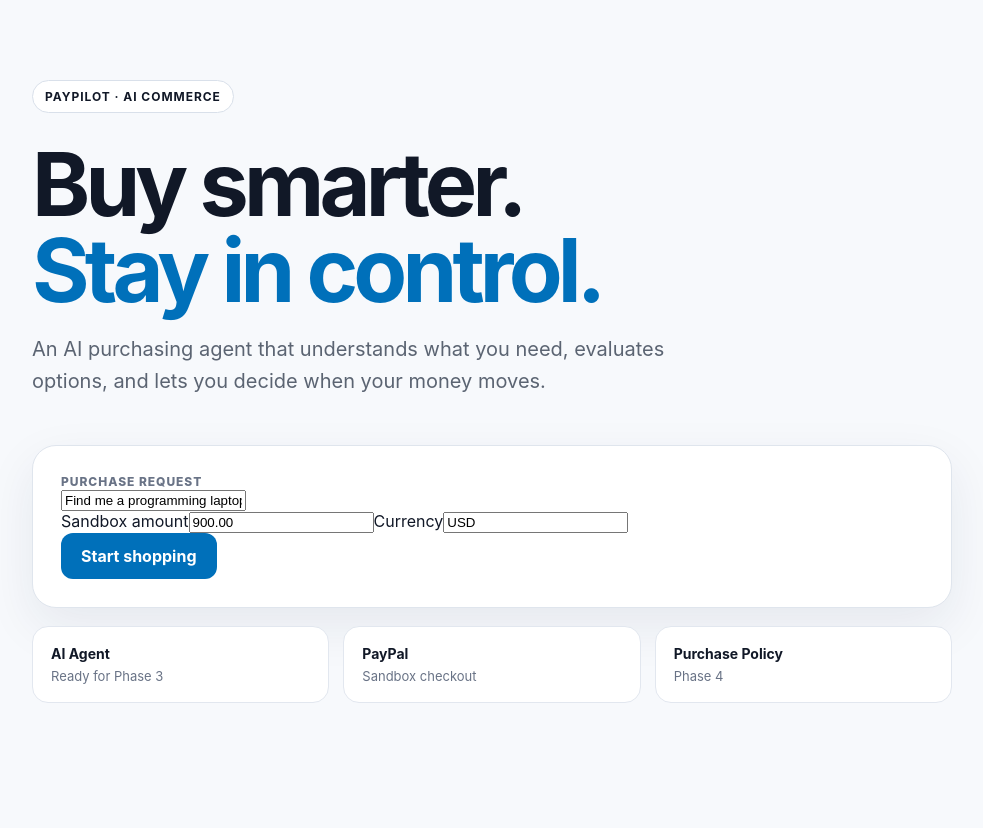
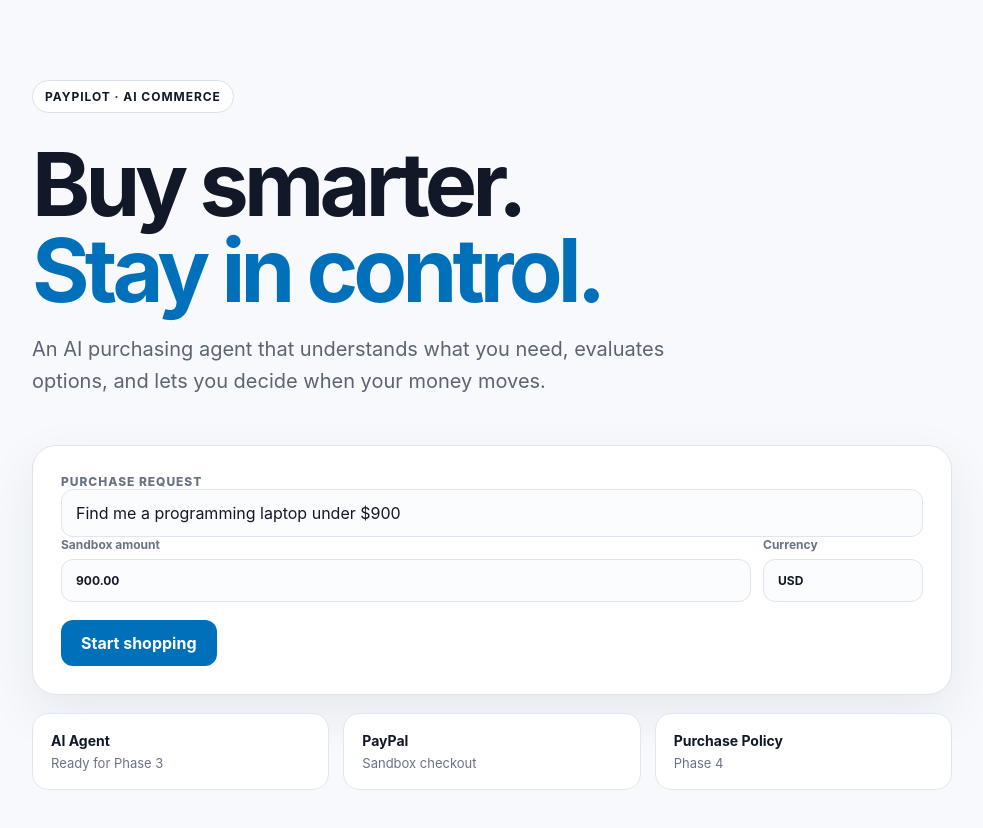
Before and after one commit to peterkehinde673/PayPilot, a React (Vite) app: page / in a window 1280 px wide. Shown: the top 828 px of the page, without its empty margins (148-1131 px from the left). Before the commit the page ends 800 px from the top, so only its background shows below. Built offline with nearby package versions, Linux system fonts and the light colour scheme.

Commit message:
style: polish PayPal checkout controls

```diff
--- a/src/styles.css
+++ b/src/styles.css
@@ -7,7 +7,7 @@
 }
 * { box-sizing: border-box; }
 body { margin: 0; min-width: 320px; }
-button { font: inherit; }
+button, input { font: inherit; }
 .app { min-height: 100vh; display: flex; justify-content: center; padding: 80px 24px; }
 .hero { width: min(920px, 100%); }
 .badge { display: inline-flex; padding: 8px 12px; border: 1px solid #d9e0ea; border-radius: 999px; background: white; font-size: 12px; font-weight: 700; letter-spacing: .08em; }
@@ -17,10 +17,17 @@ h1 span { color: #0070ba; }
 .command-card { margin-top: 48px; padding: 28px; border: 1px solid #dfe5ed; border-radius: 24px; background: white; box-shadow: 0 18px 50px rgba(24,39,75,.08); }
 .command-label { color: #697386; font-size: 12px; font-weight: 800; letter-spacing: .08em; }
 .command { margin: 14px 0 22px; font-size: 22px; font-weight: 600; }
+.command-card input { width: 100%; border: 1px solid #dfe5ed; border-radius: 12px; padding: 13px 14px; color: #111827; background: #fbfcfe; }
+.checkout-fields { display: grid; grid-template-columns: 1fr 160px; gap: 12px; margin-bottom: 18px; }
+.checkout-fields label { display: flex; flex-direction: column; gap: 7px; color: #697386; font-size: 12px; font-weight: 700; }
+.checkout-message { margin-top: 16px; padding: 12px 14px; border-radius: 12px; font-size: 14px; }
+.checkout-message.success { background: #eefaf4; color: #176b42; }
+.checkout-message.error { background: #fff1f1; color: #a52a2a; }
+.approve-link { display: inline-block; margin-top: 14px; color: #0070ba; font-weight: 700; text-decoration: none; }
 button { border: 0; border-radius: 12px; padding: 13px 20px; color: white; background: #0070ba; font-weight: 700; cursor: pointer; }
 button:hover { background: #005ea6; }
 .status-grid { display: grid; grid-template-columns: repeat(3, 1fr); gap: 14px; margin-top: 18px; }
 .status-grid div { display: flex; flex-direction: column; gap: 6px; padding: 18px; border-radius: 16px; background: white; border: 1px solid #e2e7ef; }
 .status-grid strong { font-size: 14px; }
 .status-grid span { color: #697386; font-size: 13px; }
-@media (max-width: 650px) { .app { padding: 48px 18px; } .status-grid { grid-template-columns: 1fr; } }
+@media (max-width: 650px) { .app { padding: 48px 18px; } .status-grid, .checkout-fields { grid-template-columns: 1fr; } }
```
